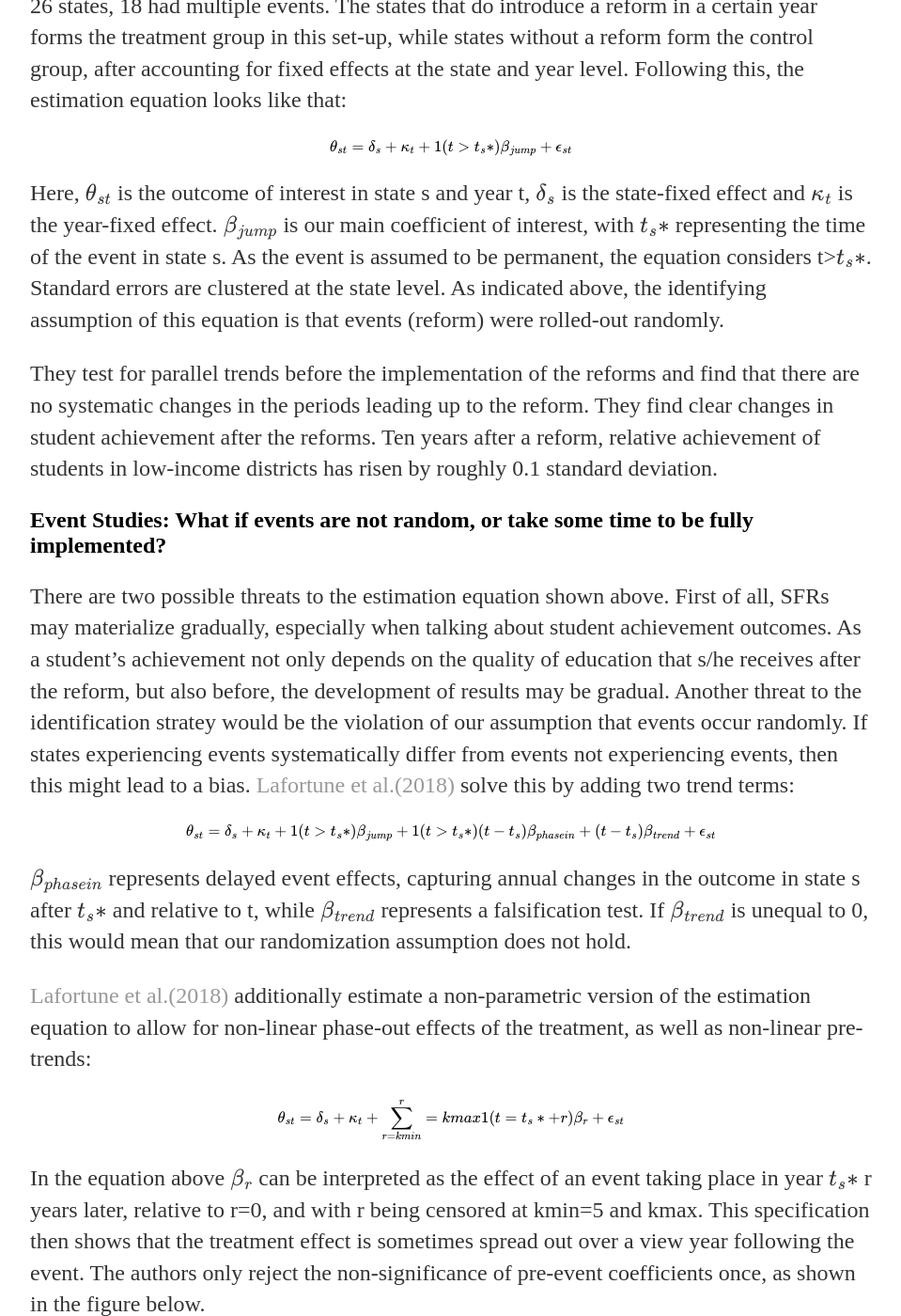
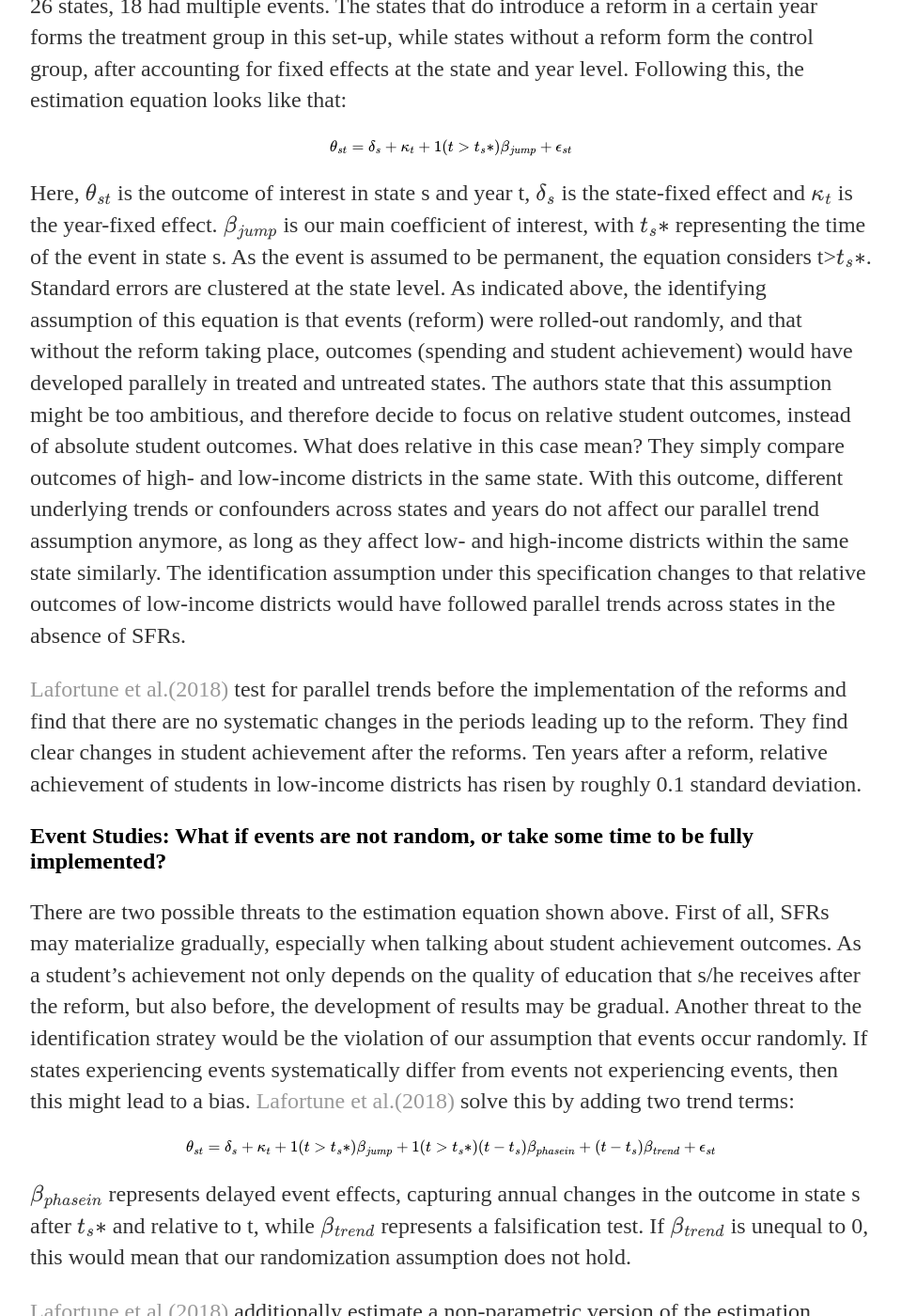
Before and after one commit to BrittaRude/BrittaRude.github.io, a Jekyll site: the page built from inputs_datascience/_posts/2020-07-22-britta-rude-event-study.md, in a window 1280 px wide and 1400 px high, scrolled down 1449 px. Shown: the whole window at 94% size, without its empty margins (160-1119 px from the left). Built offline with Jekyll 4.4.1, drawn with Linux system fonts in a browser that asks for light colours; formulas are drawn with MathJax 3.

Commit message:
Update 2020-07-22-britta-rude-event-study.md

```diff
--- a/inputs_datascience/_posts/2020-07-22-britta-rude-event-study.md
+++ b/inputs_datascience/_posts/2020-07-22-britta-rude-event-study.md
@@ -17,9 +17,9 @@ They construct a state-by-year panel based on fourth- and eighth-graders taking
 
 $$ \theta_{st} = \delta_s + \kappa_t + 1(t>t_s*) \beta_{jump} + \epsilon_{st} $$
 
-Here, $$ \theta_{st}$$ is the outcome of interest in state s and year t, $$\delta_s$$ is the state-fixed effect and $$\kappa_t$$ is the year-fixed effect. $$\beta_{jump}$$ is our main coefficient of interest, with $$t_s*$$ representing the time of the event in state s. As the event is assumed to be permanent, the equation considers t>$$t_s*$$. Standard errors are clustered at the state level. As indicated above, the identifying assumption of this equation is that events (reform) were rolled-out randomly.
+Here, $$ \theta_{st}$$ is the outcome of interest in state s and year t, $$\delta_s$$ is the state-fixed effect and $$\kappa_t$$ is the year-fixed effect. $$\beta_{jump}$$ is our main coefficient of interest, with $$t_s*$$ representing the time of the event in state s. As the event is assumed to be permanent, the equation considers t>$$t_s*$$. Standard errors are clustered at the state level. As indicated above, the identifying assumption of this equation is that events (reform) were rolled-out randomly, and that without the reform taking place, outcomes (spending and student achievement) would have developed parallely in treated and untreated states. The authors state that this assumption might be too ambitious, and therefore decide to focus on relative student outcomes, instead of absolute student outcomes. What does relative in this case mean? They simply compare outcomes of high- and low-income districts in the same state. With this outcome, different underlying trends or confounders across states and years do not affect our parallel trend assumption anymore, as long as they affect low- and high-income districts within the same state similarly. The identification assumption under this specification changes to that relative outcomes of  low-income districts would have followed parallel trends across states in the absence of SFRs.
 
-They test for parallel trends before the implementation of the reforms and find that there are no systematic changes in the periods leading up to the reform. They find clear changes in student achievement after the reforms. Ten years after a reform, relative achievement of students in  low-income districts has risen by roughly 0.1 standard deviation.
+[Lafortune et al.(2018)](https://pubs.aeaweb.org/doi/pdfplus/10.1257/app.20160567) test for parallel trends before the implementation of the reforms and find that there are no systematic changes in the periods leading up to the reform. They find clear changes in student achievement after the reforms. Ten years after a reform, relative achievement of students in  low-income districts has risen by roughly 0.1 standard deviation.
 
 ## Event Studies: What if events are not random, or take some time to be fully implemented?
 
```
